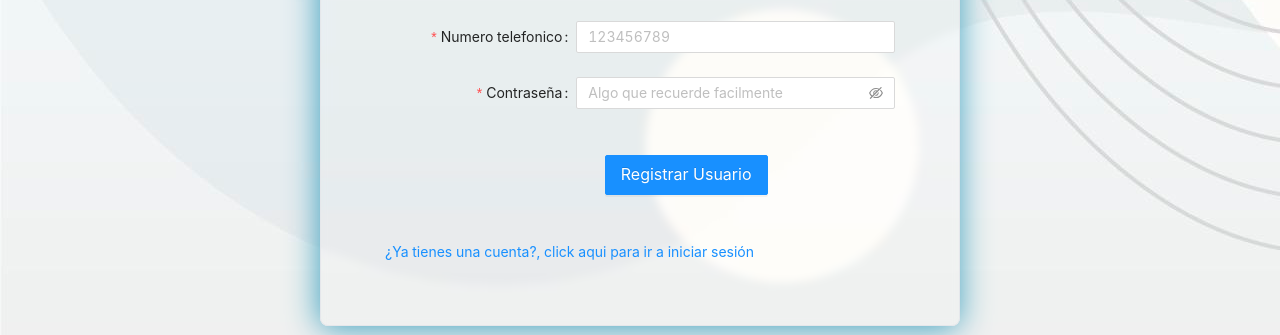
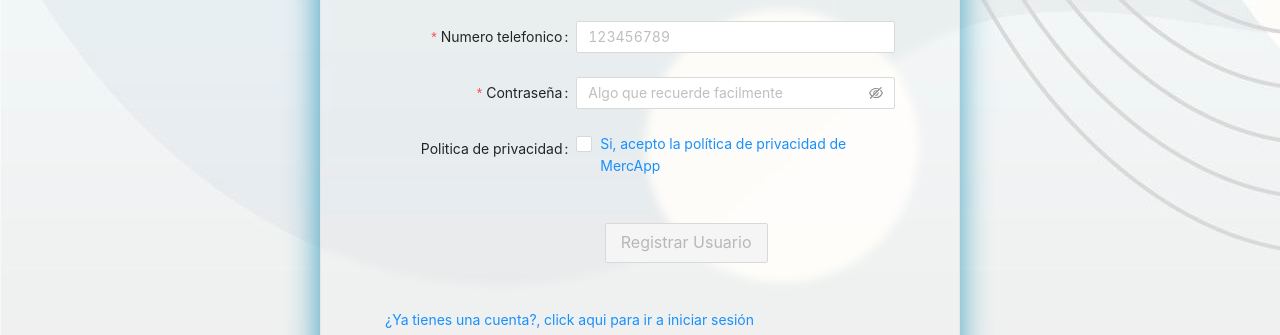
Before and after one commit to karolGiseth/mercapp, a React (Create React App) app: page /register in a window 1280 px wide. Shown: the part 478-813 px from the top of the page. Built offline with nearby package versions, Linux system fonts and the light colour scheme; no server answers.

Commit message:
políticas de privacidad

```diff
--- a/src/auth/Register.js
+++ b/src/auth/Register.js
@@ -1,4 +1,4 @@
-import { Button, Form, Input, message, Select } from "antd";
+import { Button, Checkbox, Form, Input, message, Popover, Select } from "antd";
 import { useEffect, useRef, useState } from "react";
 import { useHistory } from "react-router";
 import { Link } from "react-router-dom";
@@ -14,6 +14,7 @@ export default function Register() {
   const [departamentos, setDepartamentos] = useState([]);
   const [ciudades, setCiudades] = useState([]);
   const [credenciales, setCredenciales] = useState([]);
+  const [politicas, setPoliticas] = useState(false);
   const history = useHistory();
 
   const refResetForm = useRef();
@@ -199,11 +200,61 @@ export default function Register() {
             >
               <Input.Password placeholder="Algo que recuerde facilmente" />
             </Item>
+            <Item
+              name="politicas"
+              label="Politica de privacidad"
+              rules={[
+                {
+                  validator: (_, value) =>
+                    politicas
+                      ? Promise.resolve()
+                      : Promise.reject(
+                          new Error(
+                            "Por favor acepte los terminos y condiciones para registrarse"
+                          )
+                        ),
+                },
+              ]}
+            >
+              <Checkbox onChange={(e) => setPoliticas(e.target.checked)}>
+                <Popover
+                  title="Política de Privacidad"
+                  content={
+                    <p>
+                      MercApp te informa sobre su Política de Privacidad
+                      respecto del tratamiento y protección de los datos de
+                      carácter personal de los usuarios y clientes que puedan
+                      ser recabados por la navegación o contratación de
+                      servicios a través del sitio Web. En este sentido, MercApp
+                      garantiza el cumplimiento de la normativa vigente en
+                      materia de protección de datos personales, reflejada en la
+                      Ley Orgánica 3/2018, de 5 de diciembre, de Protección de
+                      Datos Personales y de Garantía de Derechos Digitales (LOPD
+                      GDD). Cumple también con el Reglamento (UE) 2016/679 del
+                      Parlamento Europeo y del Consejo de 27 de abril de 2016
+                      relativo a la protección de las personas físicas (RGPD).
+                      El uso de mercapp implica la aceptación de esta Política
+                      de Privacidad así como las condiciones incluidas en el
+                      Aviso Legal.
+                    </p>
+                  }
+                >
+                  <a> Si, acepto la política de privacidad de MercApp</a>
+                </Popover>
+              </Checkbox>
+            </Item>
             <br />
             <Item className="text-right">
-              <Button htmlType="submit" type="primary" size="large">
-                Registrar Usuario
-              </Button>
+              {politicas ? (
+                <Button htmlType="submit" type="primary" size="large">
+                  Registrar Usuario
+                </Button>
+              ) : (
+                <Button htmlType="submit" disabled type="primary" size="large">
+                  Registrar Usuario
+                </Button>
+              )}
+
               <br />
               <br />
             </Item>
--- a/src/views/AccionesAdmin.js
+++ b/src/views/AccionesAdmin.js
@@ -77,7 +77,7 @@ export default function AccionesAdmin() {
               onChange={(e) => setVistaPrevia(e.target.value)}
             />
           </Item>
-          <Item className="text-right">
+          <Item className="flex justify-center">
             <br />
             <Button htmlType="submit" type="primary" size="large">
               Guardar
```
